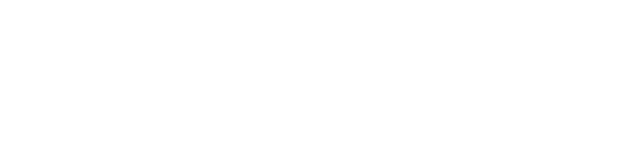
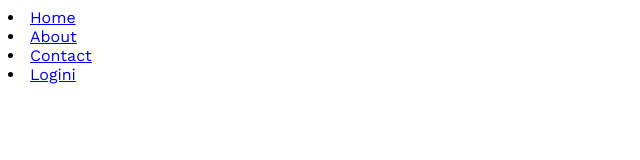
Before and after one commit to mdmarufhossianbd/g3-architects, a plain HTML site: page index.html in a window 1280 px wide. Shown: the whole page, without its empty margins (0-640 px from the left). Drawn offline with nearby package versions, Linux system fonts and the light colour scheme.

Commit message:
starting design

```diff
--- a/index.html
+++ b/index.html
@@ -4,8 +4,19 @@
     <meta charset="UTF-8">
     <meta name="viewport" content="width=device-width, initial-scale=1.0">
     <title>G3 Architects</title>
+    <link rel="preconnect" href="https://fonts.googleapis.com">
+    <link rel="preconnect" href="https://fonts.gstatic.com" crossorigin>
+    <link href="https://fonts.googleapis.com/css2?family=Work+Sans:wght@400;500;600;700;800;900&display=swap" rel="stylesheet">
+    <link rel="stylesheet" href="style.css">
 </head>
 <body>
-
+    <header>
+        <nav>
+            <li><a href="#">Home</a></li>
+            <li><a href="#">About</a></li>
+            <li><a href="#">Contact</a></li>
+            <li><a href="#">Logini</a></li>
+        </nav>
+    </header>
 </body>
 </html>
--- /dev/null
+++ b/style.css
@@ -0,0 +1,3 @@
+*{
+    font-family: 'Work Sans', sans-serif;
+}
```
